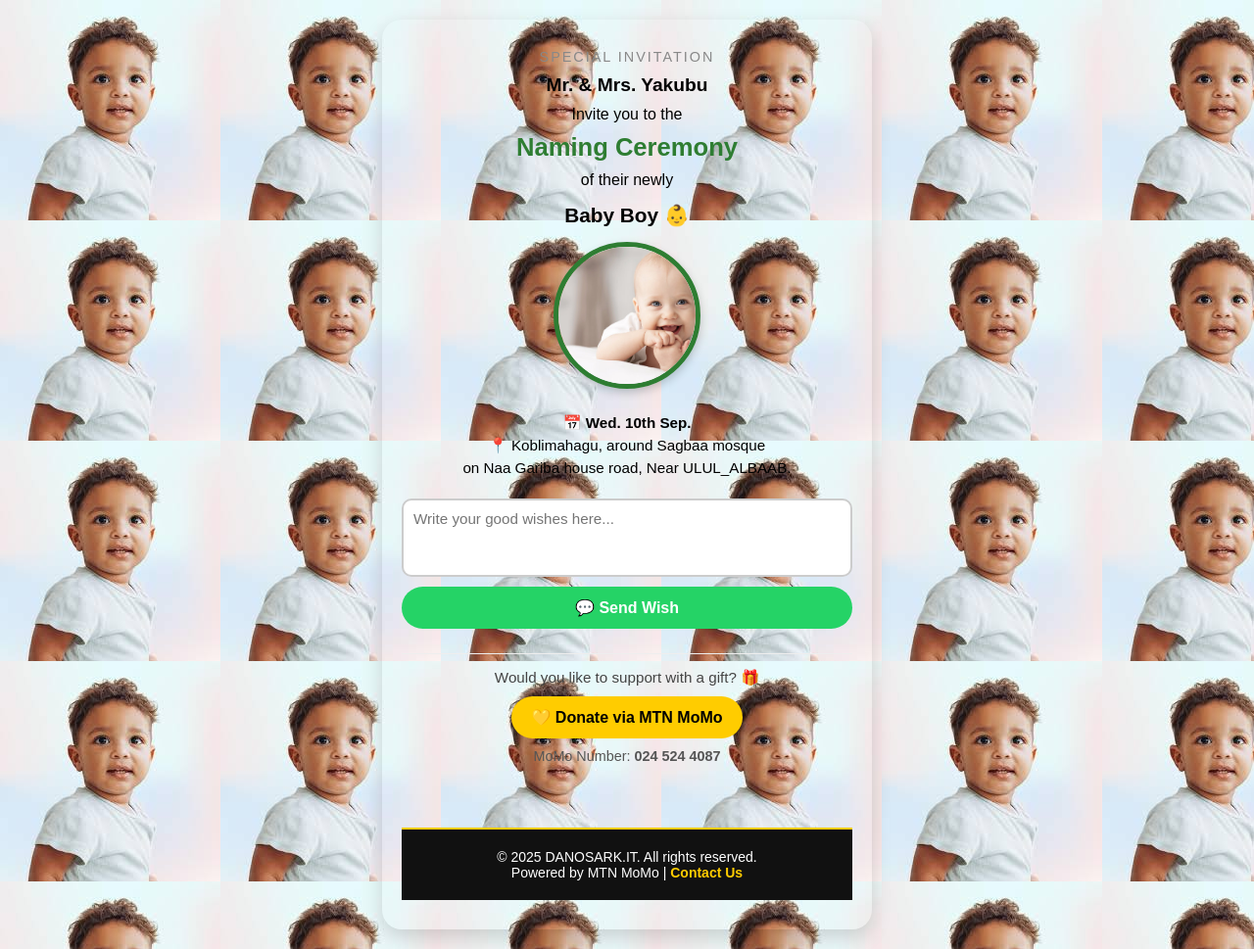
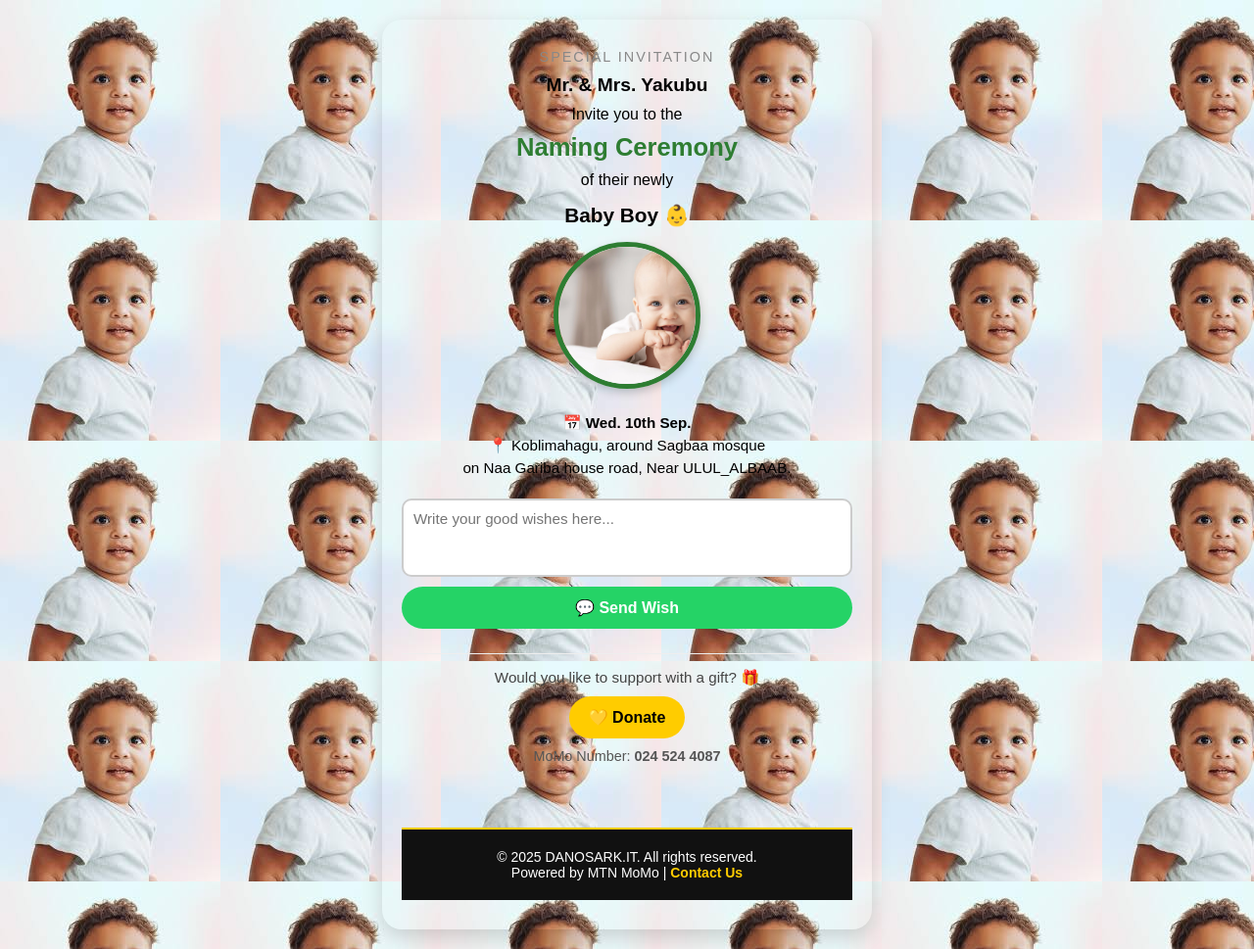
Before and after one commit to DCKONAMI/OUTDOORING, a plain HTML site: page index.html in a window 1280 px wide. Shown: the whole page at 98% size. Drawn offline with Linux system fonts and the light colour scheme.

Commit message:
Update index.html

```diff
--- a/index.html
+++ b/index.html
@@ -35,7 +35,7 @@
     <!-- Donate button -->
     <div class="donate-section">
       <p class="donate-text">Would you like to support with a gift? 🎁</p>
-      <a href="donate.html" class="donate-btn">💛 Donate via MTN MoMo</a>
+      <a href="donate.html" class="donate-btn">💛 Donate</a>
       <p class="donate-number">MoMo Number: <strong>024 524 4087</strong></p>
     </div>
     <footer class="site-footer">
```
